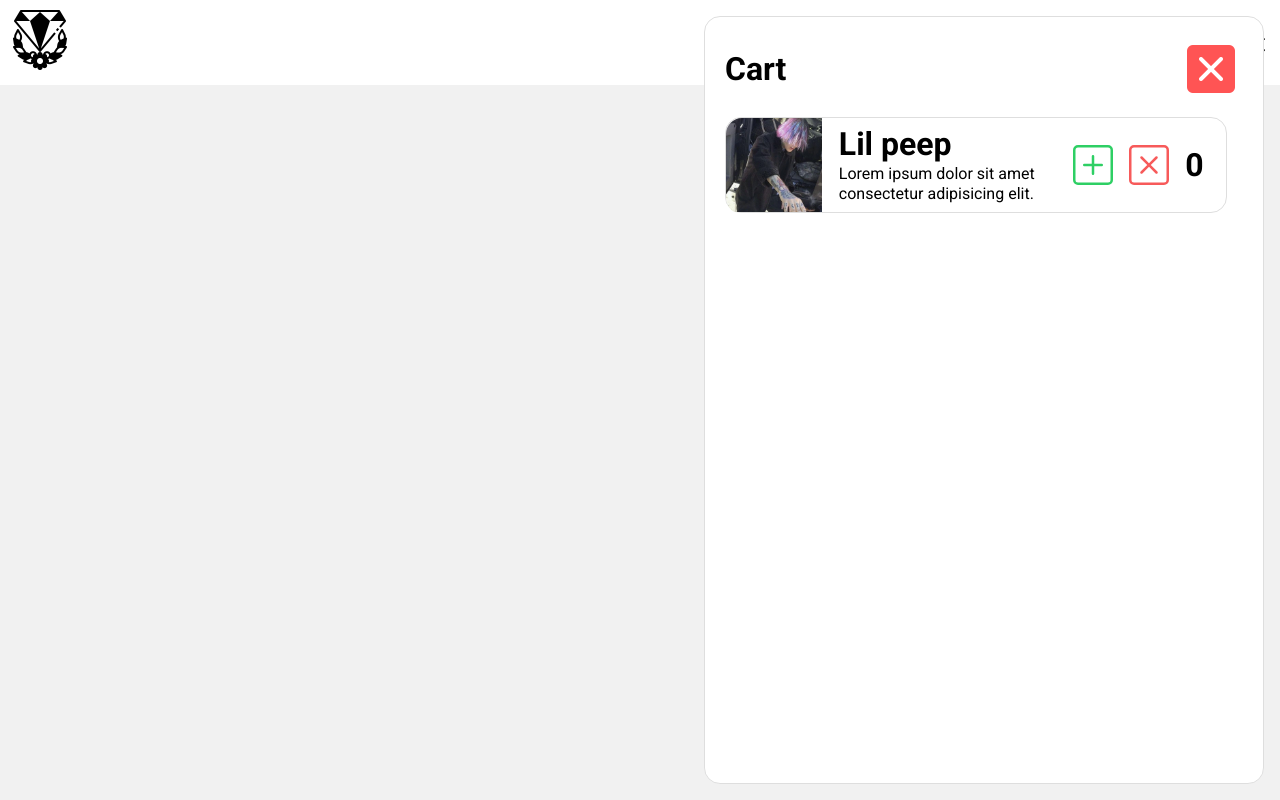
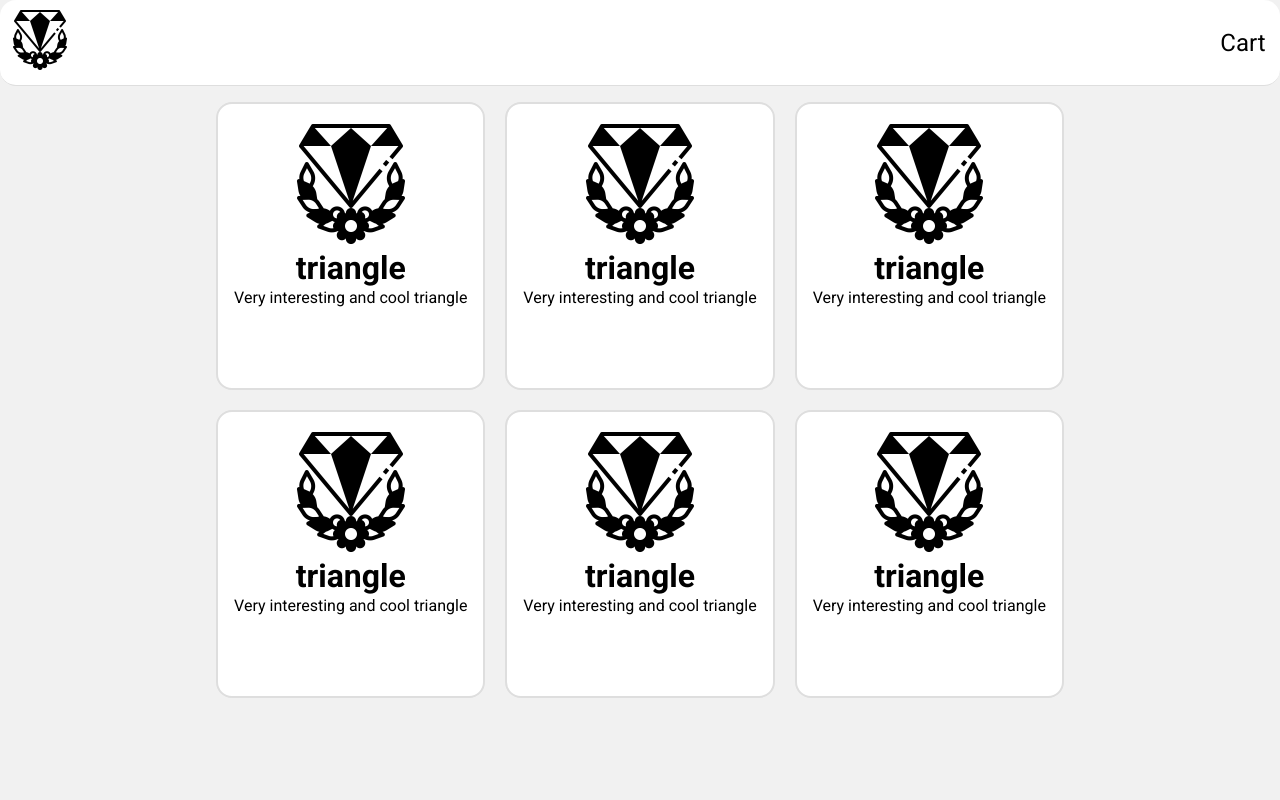
Before and after one commit to lonely43/Full-Stack-Math-Shop, an Angular app in the folder frontend/: page / in a window 1280 px wide. Built offline with nearby package versions, Linux system fonts and the light colour scheme.

Commit message:
add list of goods

```diff
--- a/frontend/src/app/app-routing.module.ts
+++ b/frontend/src/app/app-routing.module.ts
@@ -1,7 +1,10 @@
 import { NgModule } from '@angular/core';
 import { RouterModule, Routes } from '@angular/router';
+import { ListItemsComponent } from './list-items/list-items.component';
 
-const routes: Routes = [];
+const routes: Routes = [
+  { path: "", component: ListItemsComponent }
+];
 
 @NgModule({
   imports: [RouterModule.forRoot(routes)],
--- a/frontend/src/app/app.component.html
+++ b/frontend/src/app/app.component.html
@@ -3,35 +3,35 @@
     <img src="../assets/luxury-shop.png" alt="diamond">
   </div>
   <div class="bodyNav">
-    <button class="btn">Cart</button>
+    <button (click)="showCart()" class="btn">Cart</button>
   </div>
 </div>
-<div class="cart">
+<div #cart class="cart">
   <div class="mainCart">
     <div class="labelCart">
       <h1>Cart</h1>
-      <img style="cursor:pointer" width="64" height="64" src="../assets/icon-close.png" alt="close">
+      <img (click)="showCart()" style="cursor:pointer" width="64" height="64" src="../assets/icon-close.png" alt="close">
     </div>
     <div class="bodyCart">
-      <div class="item">
+      <div *ngFor="let item of itemsLocal" class="item">
         <div class="labelItem">
           <img src="../assets/1ab3629e6b30488670af89c498f289c4.jpg" alt="logo">
         </div>
         <div class="bodyItem">
           <div class="info">
-            <h1> Lil peep </h1>
-            <p>Lorem ipsum dolor sit amet <br> consectetur adipisicing elit.</p>
+            <h1> {{item.title}} </h1>
+            <p> {{item.description}} </p>
           </div>
           <div class="controls">
-            <svg (click)="addCount()" style="color:rgb(46, 207, 100); cursor:pointer" xmlns="http://www.w3.org/2000/svg" width="40" height="40" fill="currentColor" class="bi bi-plus-square" viewBox="0 0 16 16">
+            <svg style="color:rgb(46, 207, 100); cursor:pointer" xmlns="http://www.w3.org/2000/svg" width="40" height="40" fill="currentColor" class="bi bi-plus-square" viewBox="0 0 16 16">
               <path d="M14 1a1 1 0 0 1 1 1v12a1 1 0 0 1-1 1H2a1 1 0 0 1-1-1V2a1 1 0 0 1 1-1h12zM2 0a2 2 0 0 0-2 2v12a2 2 0 0 0 2 2h12a2 2 0 0 0 2-2V2a2 2 0 0 0-2-2H2z"/>
               <path d="M8 4a.5.5 0 0 1 .5.5v3h3a.5.5 0 0 1 0 1h-3v3a.5.5 0 0 1-1 0v-3h-3a.5.5 0 0 1 0-1h3v-3A.5.5 0 0 1 8 4z"/>
             </svg>
-            <svg (click)="minCount()" style="color:rgb(247, 90, 90); cursor:pointer" xmlns="http://www.w3.org/2000/svg" width="40" height="40" fill="currentColor" class="bi bi-x-square" viewBox="0 0 16 16">
+            <h1> {{item.amount}} </h1>
+            <svg style="color:rgb(247, 90, 90); cursor:pointer" xmlns="http://www.w3.org/2000/svg" width="40" height="40" fill="currentColor" class="bi bi-x-square" viewBox="0 0 16 16">
               <path d="M14 1a1 1 0 0 1 1 1v12a1 1 0 0 1-1 1H2a1 1 0 0 1-1-1V2a1 1 0 0 1 1-1h12zM2 0a2 2 0 0 0-2 2v12a2 2 0 0 0 2 2h12a2 2 0 0 0 2-2V2a2 2 0 0 0-2-2H2z"/>
               <path d="M4.646 4.646a.5.5 0 0 1 .708 0L8 7.293l2.646-2.647a.5.5 0 0 1 .708.708L8.707 8l2.647 2.646a.5.5 0 0 1-.708.708L8 8.707l-2.646 2.647a.5.5 0 0 1-.708-.708L7.293 8 4.646 5.354a.5.5 0 0 1 0-.708z"/>
             </svg>
-            <h1> {{count}} </h1>
           </div>
         </div>
       </div>
--- a/frontend/src/app/app.component.scss
+++ b/frontend/src/app/app.component.scss
@@ -4,10 +4,11 @@
    align-items: center;
    gap: 1rem;
    text-align: center;
-   list-style: 50%;
 
    padding: 0.5rem;
 
+   border-bottom: 0.01rem solid rgb(222, 222, 222);
+   border-radius: 1rem;
    background-color: rgb(255, 255, 255);
 
    .labelNav{
@@ -61,16 +62,20 @@
    right: 0;
    top: 0;
 
-   width: 35rem;
+   width: auto;
    height: calc(100vh - 2rem);
    margin: 1rem;
+   margin-right: 0.6rem;
+
+   transform: translateX(50rem);
+   transition: 0.6s ease;
 
    .mainCart{
       display: flex;
       flex-direction: column;
       gap: 1rem;
 
-      width: 100%;
+      width: auto;
       height: 100%;
       padding: 1.25rem;
 
@@ -89,8 +94,8 @@
 
       .bodyCart{
          padding-right: 1rem;
-         overflow: scroll;
-         overflow-x: hidden;
+         overflow-y: scroll;
+         -ms-overflow-style: none;
          display: flex;
          flex-direction: column;
          height: 100%;
@@ -139,3 +144,6 @@
       }
    }
 }
+.showCart{
+   transform: translateX(0rem);
+}
--- a/frontend/src/app/app.component.ts
+++ b/frontend/src/app/app.component.ts
@@ -1,4 +1,5 @@
-import { Component } from '@angular/core';
+import { Component, ElementRef, ViewChild } from '@angular/core';
+import { LocalItemsDTO } from './list-items/item.model';
 
 @Component({
   selector: 'app-root',
@@ -7,14 +8,11 @@ import { Component } from '@angular/core';
 })
 
 export class AppComponent {
-  count: number = 0
+  itemsLocal: LocalItemsDTO[];
 
-  addCount(){
-    this.count = this.count + 1
-  }
-  minCount(){
-    if(this.count > 0){
-      this.count = this.count - 1
-    }
+  @ViewChild("cart") cart: ElementRef
+  showCart(){
+    console.log(this.cart)
+    this.cart.nativeElement.classList.toggle("showCart")
   }
 }
--- a/frontend/src/app/app.module.ts
+++ b/frontend/src/app/app.module.ts
@@ -3,10 +3,12 @@ import { BrowserModule } from '@angular/platform-browser';
 
 import { AppRoutingModule } from './app-routing.module';
 import { AppComponent } from './app.component';
+import { ListItemsComponent } from './list-items/list-items.component';
 
 @NgModule({
   declarations: [
-    AppComponent
+    AppComponent,
+    ListItemsComponent
   ],
   imports: [
     BrowserModule,
--- /dev/null
+++ b/frontend/src/app/list-items/list-items.component.html
@@ -0,0 +1,26 @@
+<div class="main">
+   <div class="labelItems">
+      <div class="info">
+         <div class="label1">
+
+         </div>
+         <div class="label2">
+
+         </div>
+         <div class="label3">
+
+         </div>
+      </div>
+   </div>
+   <div class="bodyItems">
+      <div *ngFor="let item of items" class="item">
+         <div class="labelItem">
+            <img src="../../assets/luxury-shop.png" width="200" height="200" alt="icon">
+         </div>
+         <div class="bodyItem">
+            <h1> {{item.title}} </h1>
+            <p> {{item.description}} </p>
+         </div>
+      </div>
+   </div>
+</div>
--- /dev/null
+++ b/frontend/src/app/list-items/list-items.component.scss
@@ -0,0 +1,66 @@
+.main{
+   width: 100%;
+   height: auto;
+   display: flex;
+   flex-direction: column;
+   gap: 1rem;
+
+   .labelItems{
+      width: 100%;
+      height: auto;
+
+      display: flex;
+      align-items: center;
+      text-align: center;
+      justify-content: space-around;
+   }
+
+   .bodyItems{
+      max-width: 1200px;
+      margin: 0 auto;
+
+      display: grid;
+      gap: 1.25rem;
+
+      .item{
+         padding: 1rem;
+         min-height: 18rem;
+
+         background-color: rgb(255, 255, 255);
+        //box-shadow: 0rem 0rem 0.2rem 0.01rem black;
+         border: 0.125rem solid rgb(222, 222, 222);
+         border-radius: 1rem;
+
+
+         .labelItem{
+            display: flex;
+            align-items: center;
+            justify-content: center;
+
+            img{
+               width: 8rem;
+               height: auto;
+            }
+         }
+
+         .bodyItem{
+            display: flex;
+            flex-direction: column;
+            align-content: center;
+            justify-content: center;
+            text-align: center;
+         }
+      }
+   }
+}
+
+@media screen and (min-width: 600px){
+  .bodyItems{
+   grid-template-columns: repeat(2, 1fr);
+   }
+}
+@media screen and (min-width: 900px){
+   .bodyItems{
+    grid-template-columns: repeat(3, 1fr);
+    }
+ }
--- /dev/null
+++ b/frontend/src/app/list-items/list-items.component.ts
@@ -0,0 +1,43 @@
+import { Component } from '@angular/core';
+import { ItemsDTO } from './item.model';
+
+@Component({
+  selector: 'app-list-items',
+  templateUrl: './list-items.component.html',
+  styleUrls: ['./list-items.component.scss']
+})
+export class ListItemsComponent {
+  items: ItemsDTO[] = [
+    {
+      title: "triangle",
+      description: "Very interesting and cool triangle",
+      icon: "triangle.png"
+    },
+    {
+      title: "triangle",
+      description: "Very interesting and cool triangle",
+      icon: "triangle.png"
+    },
+    {
+      title: "triangle",
+      description: "Very interesting and cool triangle",
+      icon: "triangle.png"
+    },
+    {
+      title: "triangle",
+      description: "Very interesting and cool triangle",
+      icon: "triangle.png"
+    },
+    {
+      title: "triangle",
+      description: "Very interesting and cool triangle",
+      icon: "triangle.png"
+    },
+    {
+      title: "triangle",
+      description: "Very interesting and cool triangle",
+      icon: "triangle.png"
+    },
+
+  ]
+}
```
Also changed, not shown: frontend/src/app/list-items/item.model.ts (added, +11 -0 lines), frontend/src/app/list-items/list-items.module.ts (added, +12 -0 lines).
